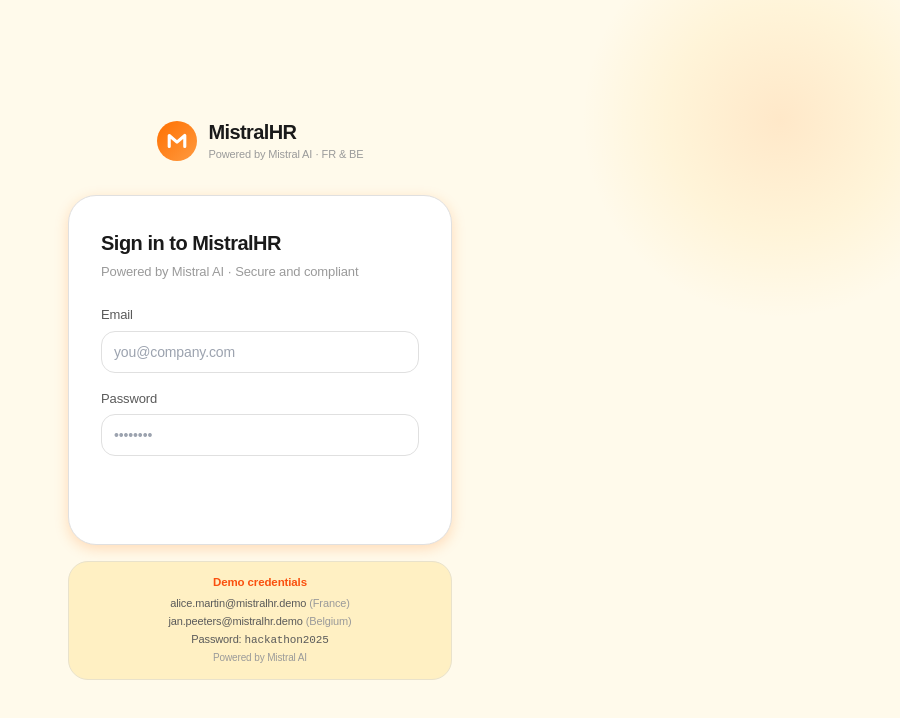
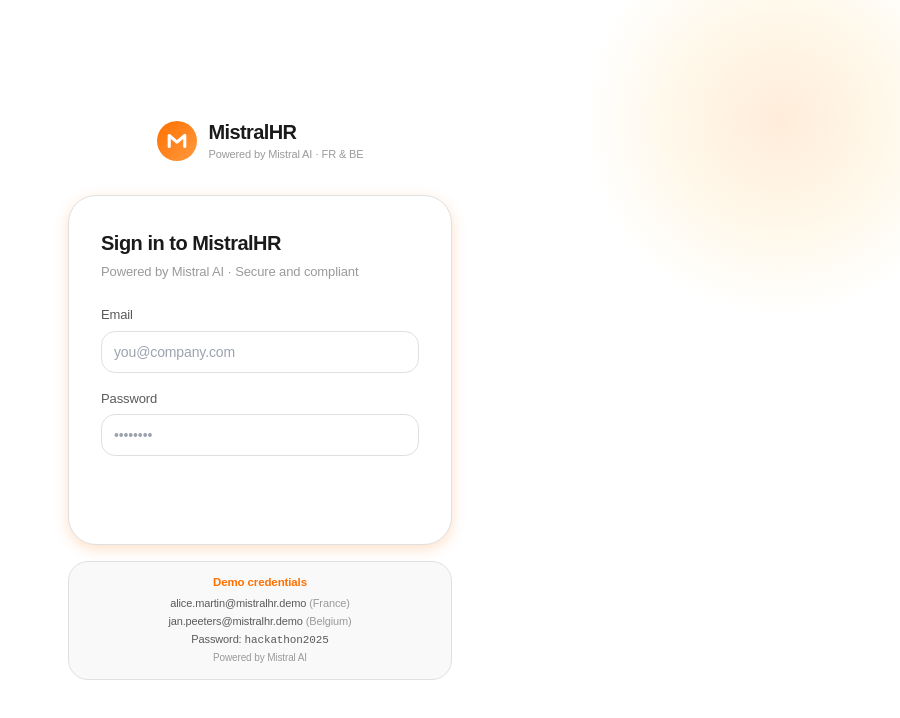
Before and after one commit to JDK95-sys/MistralHR, a Next.js app: page /login in a window 1280 px wide. Shown: the top 718 px of the page, without its empty margins (380-1280 px from the left). Built offline with nearby package versions, Linux system fonts and the light colour scheme; no server answers.

Commit message:
fix: replace hardcoded light colors on login page with CSS variables for dark mode support
Co-authored-by: JDK95-sys <249148685+JDK95-sys@users.noreply.github.com>

```diff
--- a/app/login/page.tsx
+++ b/app/login/page.tsx
@@ -46,7 +46,7 @@ function LoginForm() {
   return (
     <div
       className="min-h-screen flex items-center justify-center p-4"
-      style={{ background: "#FFFAEB", fontFamily: "var(--font-sans)", position: "relative", overflow: "hidden" }}
+      style={{ background: "var(--bg)", fontFamily: "var(--font-sans)", position: "relative", overflow: "hidden" }}
     >
       {/* Decorative radial-gradient orb — top right */}
       <div
@@ -232,11 +232,11 @@ function LoginForm() {
         <div
           className="mt-4 px-4 py-3 rounded-xl text-center"
           style={{
-            background: "#FFF0C3",
-            border: "1px solid #E9E2CB",
+            background: "var(--bg-deep)",
+            border: "1px solid var(--border)",
           }}
         >
-          <p style={{ fontSize: 11.5, color: "#FA500F", fontWeight: 600, marginBottom: 4 }}>
+          <p style={{ fontSize: 11.5, color: "var(--mistral-orange)", fontWeight: 600, marginBottom: 4 }}>
             Demo credentials
           </p>
           <p style={{ fontSize: 11, color: "var(--text-secondary)", lineHeight: 1.6 }}>
```
